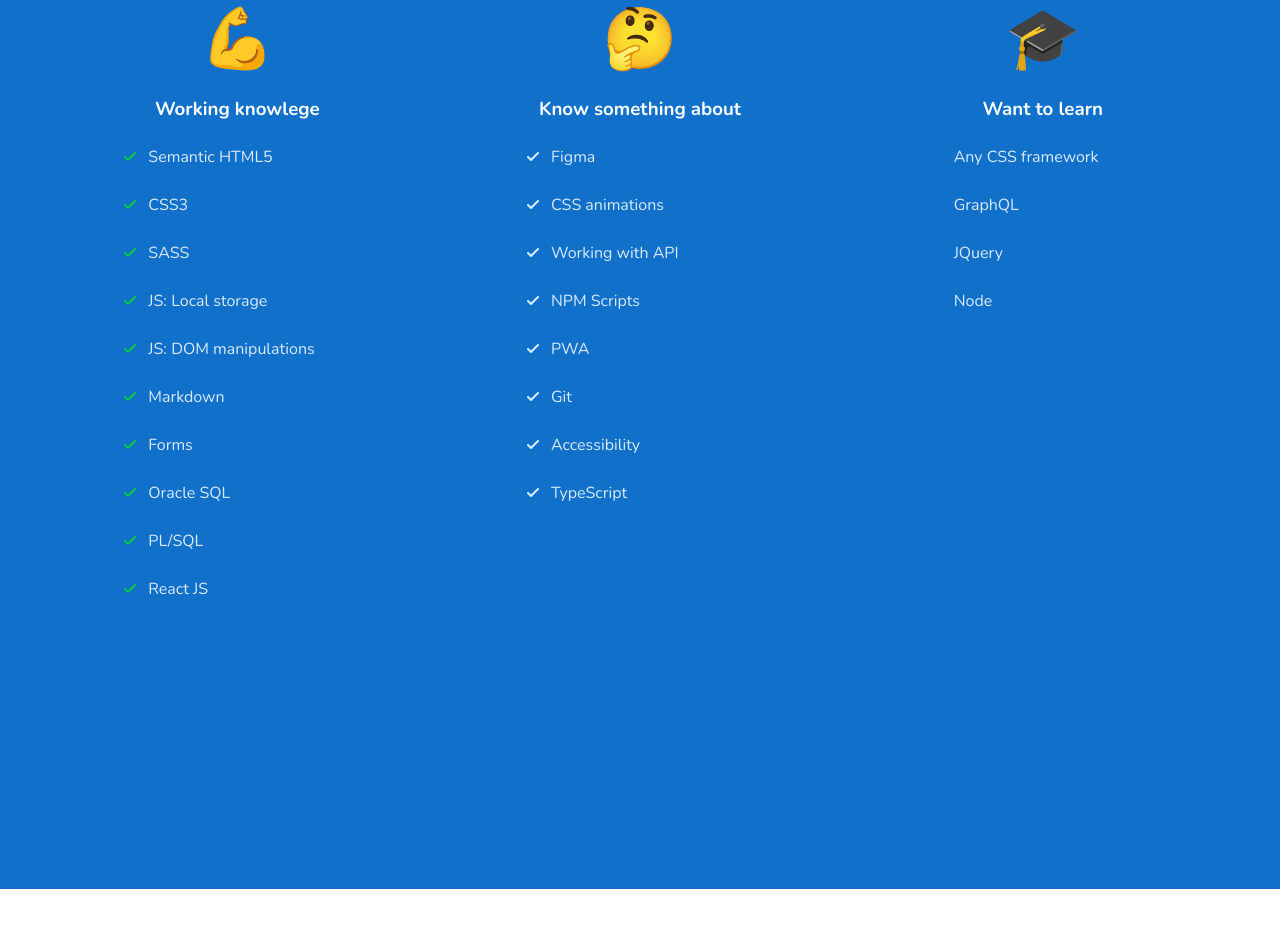
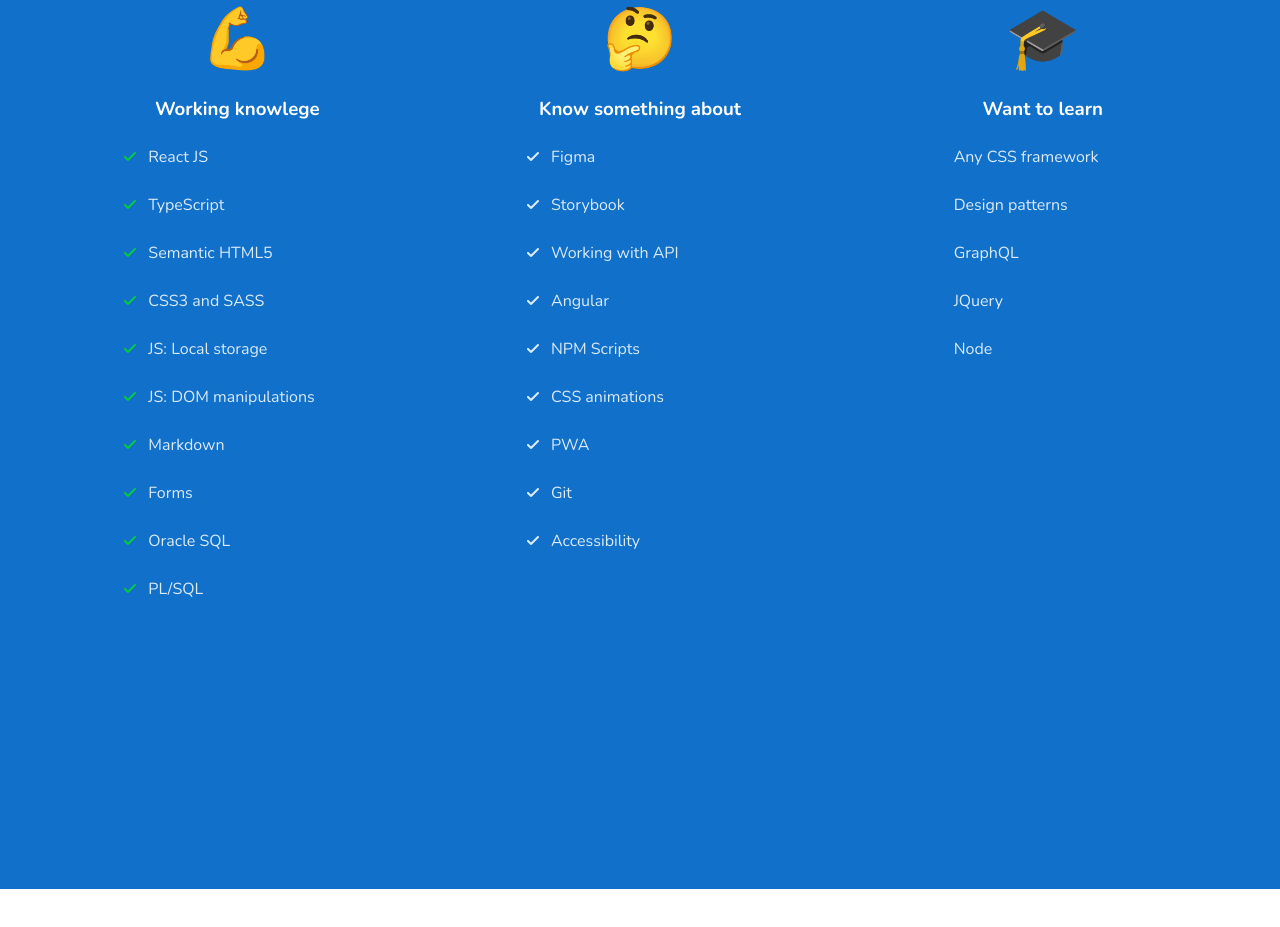
Before and after one commit to EveScolded/EveScolded.github.io, a website built with webpack: page src/pages/index.html in a window 1280 px wide. Shown: the part 995-1922 px from the top of the page. Built offline with nearby package versions, Linux system fonts and the light colour scheme; no server answers.

Commit message:
Skills update

```diff
--- a/src/pages/index.html
+++ b/src/pages/index.html
@@ -46,16 +46,16 @@
             <span class="skills-article__emoji">💪</span>
             <h3 class="skills-article__header">Working knowlege</h3>
             <ul class="skills-list">
+              <li class="skills-list__item skills-list__item--green">React JS</li>
+              <li class="skills-list__item skills-list__item--green">TypeScript</li>
               <li class="skills-list__item skills-list__item--green">Semantic HTML5</li>
-              <li class="skills-list__item skills-list__item--green">CSS3</li>
-              <li class="skills-list__item skills-list__item--green">SASS</li>
+              <li class="skills-list__item skills-list__item--green">CSS3 and SASS</li>
               <li class="skills-list__item skills-list__item--green">JS: Local storage</li>
               <li class="skills-list__item skills-list__item--green">JS: DOM manipulations</li>
               <li class="skills-list__item skills-list__item--green">Markdown</li>
               <li class="skills-list__item skills-list__item--green">Forms</li>
               <li class="skills-list__item skills-list__item--green">Oracle SQL</li>
               <li class="skills-list__item skills-list__item--green">PL/SQL</li>
-              <li class="skills-list__item skills-list__item--green">React JS</li>
 
             </ul>
           </article>
@@ -64,13 +64,14 @@
             <h3 class="skills-article__header">Know something about</h3>
             <ul class="skills-list">
               <li class="skills-list__item skills-list__item--blue">Figma</li>
+              <li class="skills-list__item skills-list__item--blue">Storybook</li>
+              <li class="skills-list__item skills-list__item--blue">Working with API</li>
+              <li class="skills-list__item skills-list__item--blue">Angular</li>
+              <li class="skills-list__item skills-list__item--blue">NPM Scripts</li>
               <li class="skills-list__item skills-list__item--blue">CSS animations</li>
-              <li class="skills-list__item skills-list__item--blue">Working with API</li>
-              <li class="skills-list__item skills-list__item--blue">NPM Scripts</li>
               <li class="skills-list__item skills-list__item--blue">PWA</li>
               <li class="skills-list__item skills-list__item--blue">Git</li>
               <li class="skills-list__item skills-list__item--blue">Accessibility</li>
-              <li class="skills-list__item skills-list__item--blue">TypeScript</li>
             </ul>
           </article>
           <article class="skills-article">
@@ -78,6 +79,7 @@
             <h3 class="skills-article__header">Want to learn</h3>
             <ul class="skills-list">
               <li class="skills-list__item skills-list__item--dot">Any CSS framework</li>
+              <li class="skills-list__item skills-list__item--dot">Design patterns</li>
               <li class="skills-list__item skills-list__item--dot">GraphQL</li>
               <li class="skills-list__item skills-list__item--dot">JQuery</li>
               <li class="skills-list__item skills-list__item--dot">Node</li>
```
